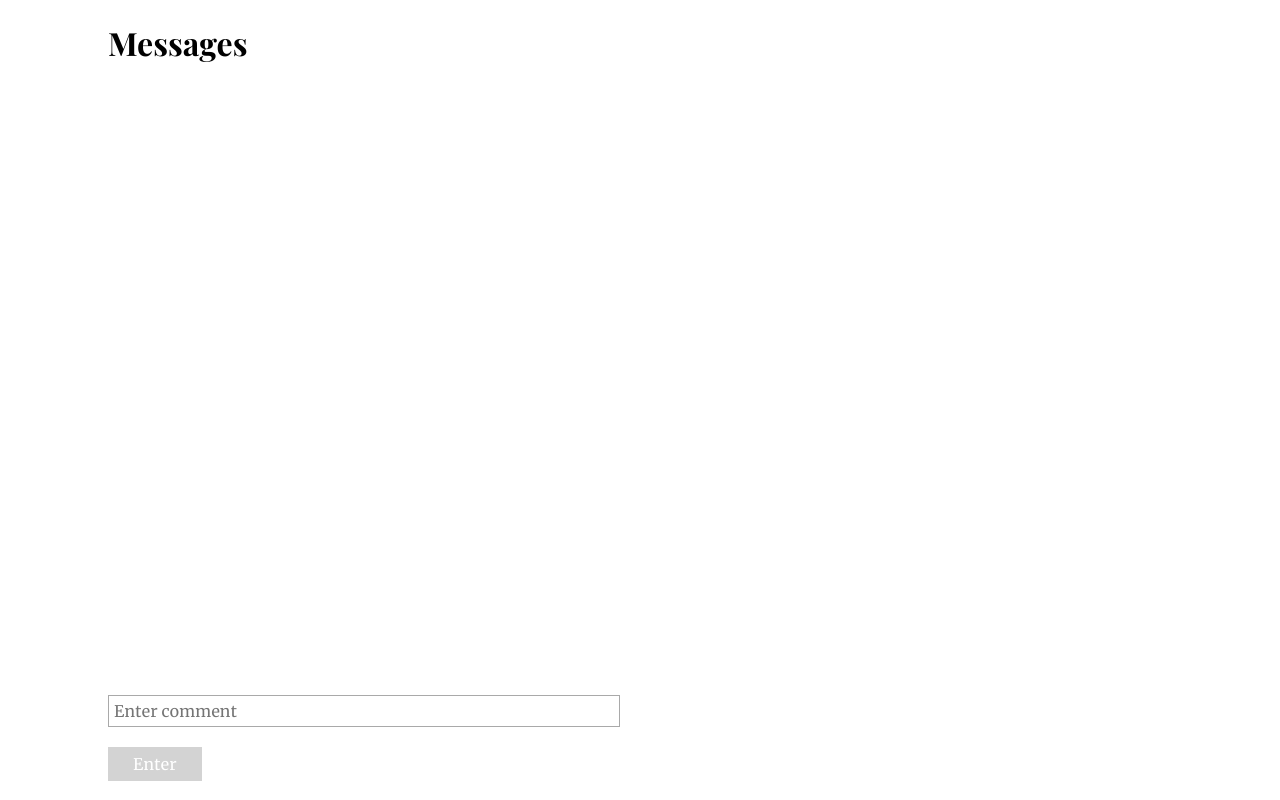
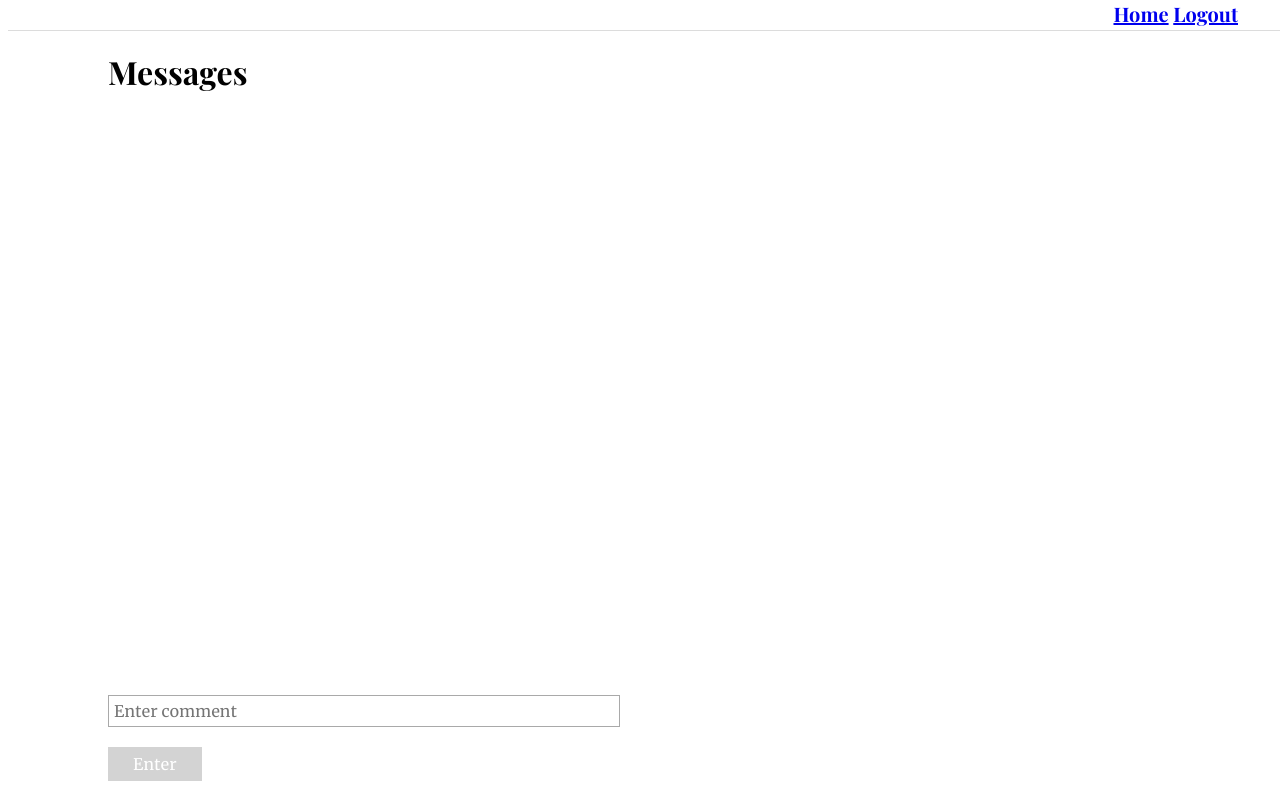
Before and after one commit to smerdyakov/web, a plain HTML site: page public/index.html in a window 1280 px wide. Drawn offline with Linux system fonts and the light colour scheme.

Commit message:
Added nav bar & fixed client deletion bug in chat.js

```diff
--- a/public/index.html
+++ b/public/index.html
@@ -7,6 +7,13 @@
 
 
 <body>
+  <div class='nav-bar' id='navbar'>
+    <div class='nav-contents' id='navcontents'>
+      <a href='/index.html'>Home</a>
+      <a href='/logout.html'>Logout</a>
+    </div>
+  </div>
+
   <div class='bounding-box' id='boundingbox'>
     <h1 class='title'> Messages </h1>
 
--- a/public/styles/home_styles.css
+++ b/public/styles/home_styles.css
@@ -27,6 +27,24 @@ body {
 @font-face {
   font-family: PTMono;
   src: url('styles/PTMono-Regular.ttf');
+}
+
+.nav-bar {
+  font-family: PlayFair;
+  font-size: 20px;
+  font-weight: bold;
+  text-align: right;
+  height: 30px;
+  width: 100%;
+  position: fixed;
+  top: 0;
+  padding: 0px;
+  border-bottom: 1px solid gainsboro;
+  background-color: white;
+}
+
+.nav-contents {
+  margin-right: 50px;
 }
 
 .title {
@@ -95,6 +113,7 @@ body {
 }
 
 .bounding-box {
+  margin-top: 50px;
   height: calc(vh100);
   width: 60%;
   margin-left: 100px;
--- a/server/chat.js
+++ b/server/chat.js
@@ -31,7 +31,7 @@ function Chatroom() {
 
       //delete websocket from chatroom if not open
       if (other.readyState != WebSocket.OPEN)
-        delete clients[id];
+        delete this.clients[id];
       else
         cont(other, message);
     }
```
